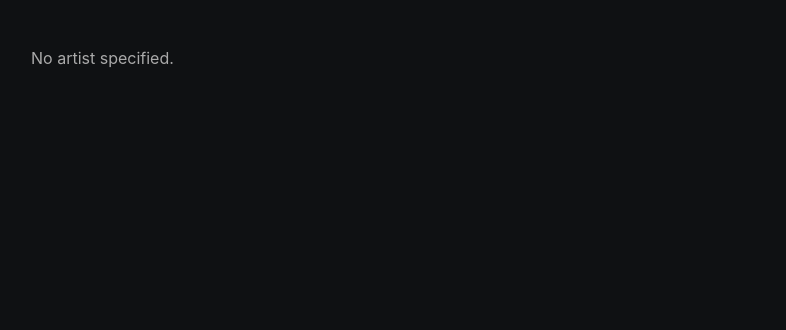
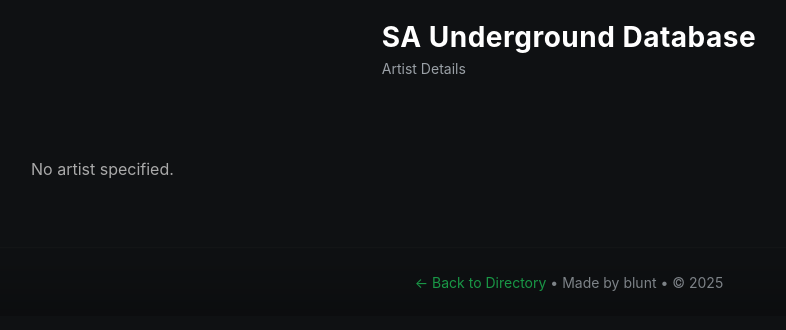
Before and after one commit to Blunt6x/SA-underground-Database, a website: page artist.html in a window 1280 px wide. Shown: the whole page, without its empty margins (71-857 px from the left). Drawn offline with Linux system fonts and the light colour scheme.

Commit message:
Improve footer design and consistency across all pages

```diff
--- a/artist.html
+++ b/artist.html
@@ -7,7 +7,25 @@
 <link rel="stylesheet" href="styles/style.css">
 </head>
 <body>
+  <header class="site-header">
+    <div class="brand">
+      <h1>SA Underground Database</h1>
+      <p class="subtitle">Artist Details</p>
+    </div>
+  </header>
+
   <main class="container" id="artistRoot"></main>
+
+  <footer class="site-footer">
+    <small>
+      <a href="/">← Back to Directory</a> • Made by blunt • © <span id="year"></span>
+    </small>
+  </footer>
+
+<script>
+  // Set current year
+  document.getElementById('year').textContent = new Date().getFullYear();
+</script>
 <script>
   // simple loader to read ?id=... and show artist if needed (optional)
   fetch('data/artists.json').then(r=>r.json()).then(list=>{
--- a/styles/style.css
+++ b/styles/style.css
@@ -199,6 +199,31 @@ body{
   color: var(--muted);
 }
 
+/* footer */
+.site-footer {
+  text-align: center;
+  padding: 24px;
+  margin-top: 40px;
+  color: var(--muted);
+  border-top: 1px solid rgba(255,255,255,0.03);
+  background: linear-gradient(to bottom, transparent, rgba(0,0,0,0.2));
+}
+
+.site-footer small {
+  font-size: 14px;
+  opacity: 0.8;
+}
+
+.site-footer a {
+  color: var(--accent);
+  text-decoration: none;
+  transition: opacity 0.2s ease;
+}
+
+.site-footer a:hover {
+  opacity: 0.8;
+}
+
 /* responsive */
 @media (max-width:600px){
   .artist-detail{flex-direction:column;align-items:center}
@@ -208,4 +233,8 @@ body{
     gap: 8px;
     text-align: center;
   }
+  .site-footer {
+    margin-top: 20px;
+    padding: 16px;
+  }
 }
```
Also changed, not shown: admin.html (+6 -0 lines), index.html (+1 -1 lines).
